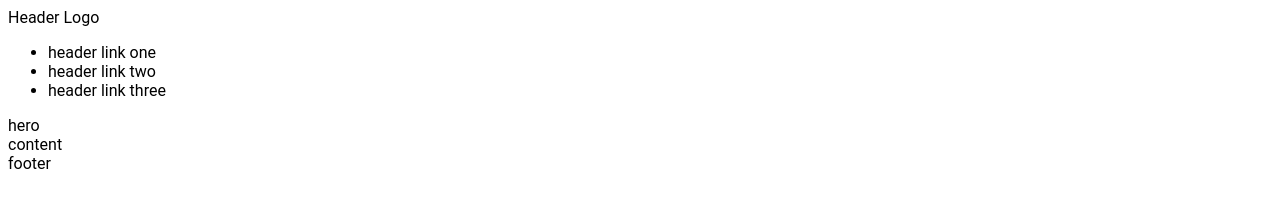
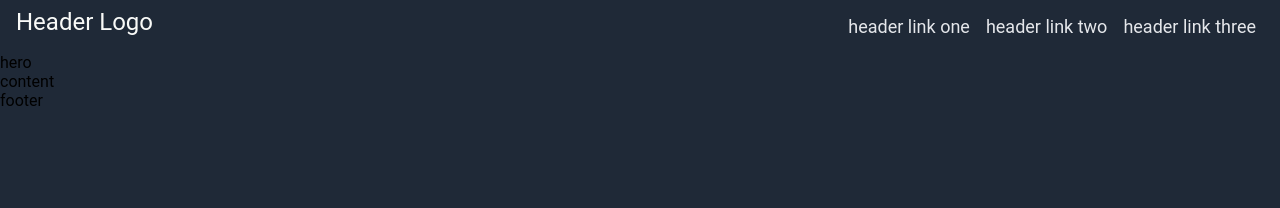
Before and after one commit to Lenblom90/odin-landingpage, a plain HTML site: page index.html in a window 1280 px wide. Drawn offline with Linux system fonts and the light colour scheme.

Commit message:
Create header styling

```diff
--- a/index.html
+++ b/index.html
@@ -8,13 +8,11 @@
 <body>
     <div class="header">
         <div class="logo">Header Logo</div>
-        <div class="nav-list">
             <ul>
-                <li>header link one</li>
-                <li>header link two</li>
-                <li>header link three</li>
+                <li><a href="">header link one</a></li>
+                <li><a href="">header link two</a></li>
+                <li><a href="">header link three</a></li>
             </ul>
-        </div>
     </div>
     <div class="hero">hero</div>
     <div class="content">content</div>
--- a/style.css
+++ b/style.css
@@ -2,9 +2,36 @@ body {
     font-family: "roboto", Arial, Helvetica, sans-serif;
     display: flex;
     flex-direction: column;
+    justify-content: space-between;
+    margin: 0;
+    background-color: #1f2937;
 }
 
 .header {
+    display: flex;
+    justify-content: space-between;
+    padding: 8px 16px;
+}
+
+.logo {
+    font-size: 24px;
+    color: #f9faf8;
+}
+
+ul {
+    display: flex;
+    margin: 0;
+    list-style: none;
+}
+
+li {
+    font-size: 18px;
+    padding: 8px;
+}
+
+a {
+    color:#e5e7eb;
+    text-decoration: none;
 }
 
 .hero {
```
